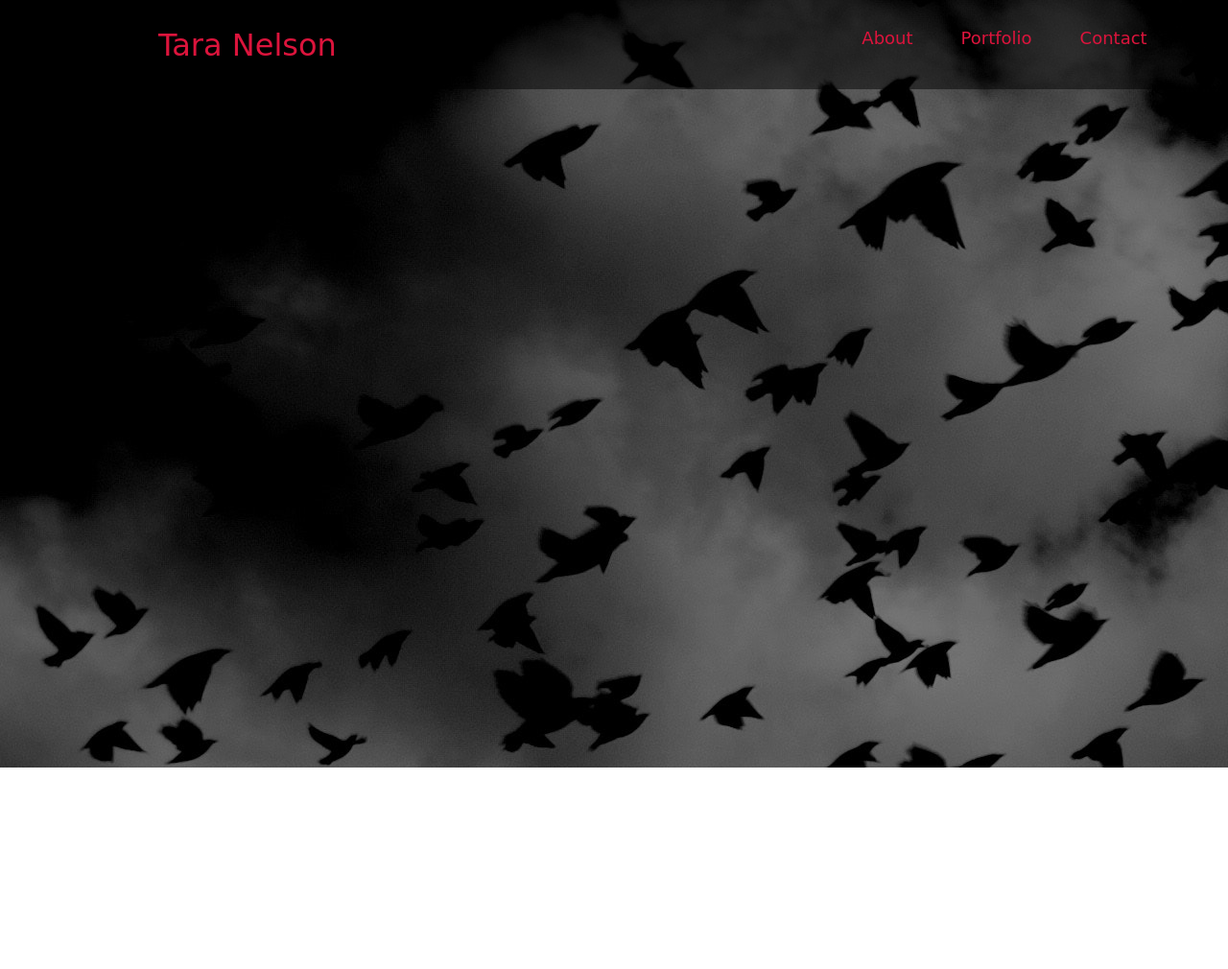
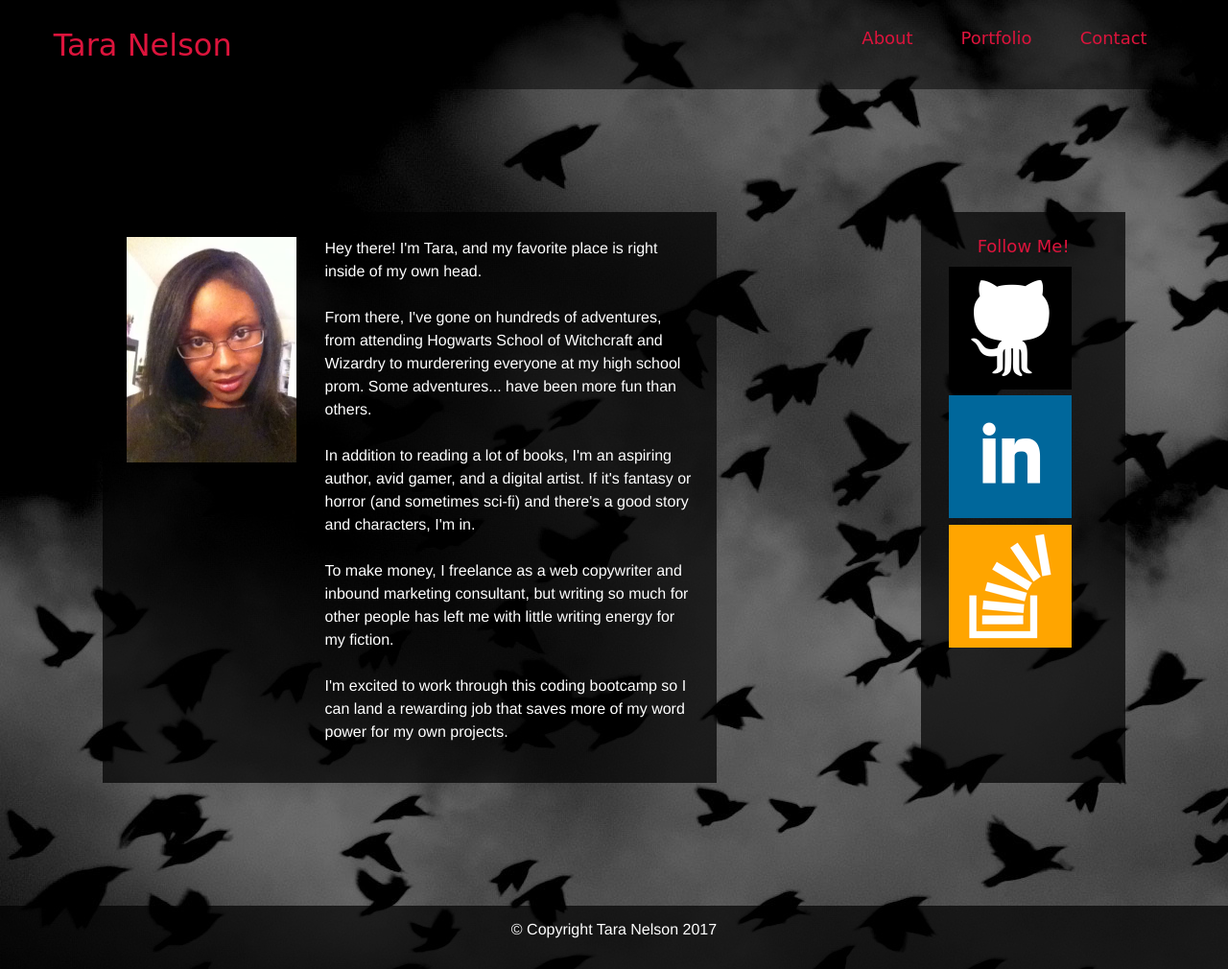
Before and after one commit to Saluki-scribe/Bootstrap-Portfolio, a plain HTML site: page index.html in a window 1280 px wide. Shown: the whole page at 96% size. Before the commit the page ends 800 px from the top, so only its background shows below. Drawn offline with nearby package versions, Linux system fonts and the light colour scheme; a web font is replaced by a local one.

Commit message:
Laid out website framework and designed about page.

```diff
--- a/assets/style.css
+++ b/assets/style.css
@@ -23,11 +23,13 @@ h3 {
 p {
     font-family: Helvetica, sans-serif;
     font-size: 16px;
+    color: white;
 }
 
 #header {
     background-color: rgba(0, 0, 0, .5);
     padding: 20px 0 10px;
+    margin-bottom: 10%;
 }
 
 #nav-title {
@@ -41,3 +43,40 @@ p {
     padding: 10px;
     text-align: center;
 }
+
+/*Side Bar*/
+#side-bar {
+  background-color: rgba(0, 0, 0, .7);
+  padding: 2%;
+}
+
+#side-bar-text {
+    text-align: center;
+}
+
+#side-bar img {
+    margin: 2%;
+}
+
+/*ABOUT Page*/
+
+#main-body {
+    background-color: rgba(0, 0, 0, .0);
+}
+
+#content-section {
+    background-color: rgba(0, 0, 0, .7);
+    padding: 2%;
+}
+
+/*Footer*/
+
+#footer {
+    background-color:  rgba(0, 0, 0, .7);
+    margin-top: 10%;
+    padding: 1% 0;
+}
+
+#copyright {
+    text-align: center;
+}
--- a/index.html
+++ b/index.html
@@ -16,12 +16,10 @@
 <!--Start Header Section-->
 
     <div class="container-fluid" id="header">
-        <div class="row">
-            <div class="col-1"></div>
+        <div class="row justify-content-between">
             <div class="col-3">
                 <h1 id="nav-title">Tara Nelson</h1>
             </div>
-            <div class="col-4"></div>
             <div class="col-4">
                 <a href="index.html"><h3 class="nav-item">About</h3></a>
                 <a href="portfolio.html"><h3 class="nav-item">Portfolio</h3></a>
@@ -35,10 +33,37 @@
 <!--Start Main Content Section-->
 
     <div class="container-fluid" id="main-body">
-            <div class="row">
 
+        <div class="row justify-content-around">
+            <div class="col-6" id="content-section">
+                <div class="row">
+                    <div class="col-4">
+                    <img src="assets/images/me_straight_hair.jpg" class="img-fluid" alt="Tara Nelson">
+                    </div>
+                    <div class="col-8">
+                    <p>
+                        Hey there! I'm Tara, and my favorite place is right inside of my own head.
+                        <br><br>
+                        From there, I've gone on hundreds of adventures, from attending Hogwarts School of Witchcraft and Wizardry to murderering everyone at my high school prom. Some adventures... have been more fun than others.
+                        <br><br>
+                        In addition to reading a lot of books, I'm an aspiring author, avid gamer, and a digital artist. If it's fantasy or horror (and sometimes sci-fi) and there's a good story and characters, I'm in.
+                        <br><br>
+                        To make money, I freelance as a web copywriter and inbound marketing consultant, but writing so much for other people has left me with little writing energy for my fiction.
+                        <br><br>
+                        I'm excited to work through this coding bootcamp so I can land a rewarding job that saves more of my word power for my own projects.
+                    </p>
+                    </div>
+                </div>
             </div>
-    </div>
+
+            <div class="col-2" id="side-bar">
+                    <h3 id="side-bar-text">Follow Me!</h3>
+                    <a href="https://github.com/Saluki-scribe"><img src="assets/images/icon_github.png" class="img-fluid" alt="github icon"></a>
+                    <a href="https://www.linkedin.com/in/tarabnelson/"><img src="assets/images/icon_linkedin.png" class="img-fluid" alt="linkedin icon"></a>
+                    <a href="https://stackexchange.com/users/11101908/tara-nelson"><img src="assets/images/icon_stackoverflow.png" class="img-fluid" alt="stackoverflow icon"></a>
+            </div>
+        </div><!--End Justified Row-->
+    </div> <!--End Main-body Container-->
 
 <!--End Main Content Section-->
 
@@ -46,7 +71,9 @@
 
     <div class="container-fluid" id="footer">
             <div class="row">
-
+                <div class="col-12">
+                    <p id="copyright">&copy Copyright Tara Nelson 2017</p>
+                </div>
             </div>
     </div>
 
```
Also changed, not shown: contact.html (+56 -0 lines), portfolio.html (+56 -0 lines).
